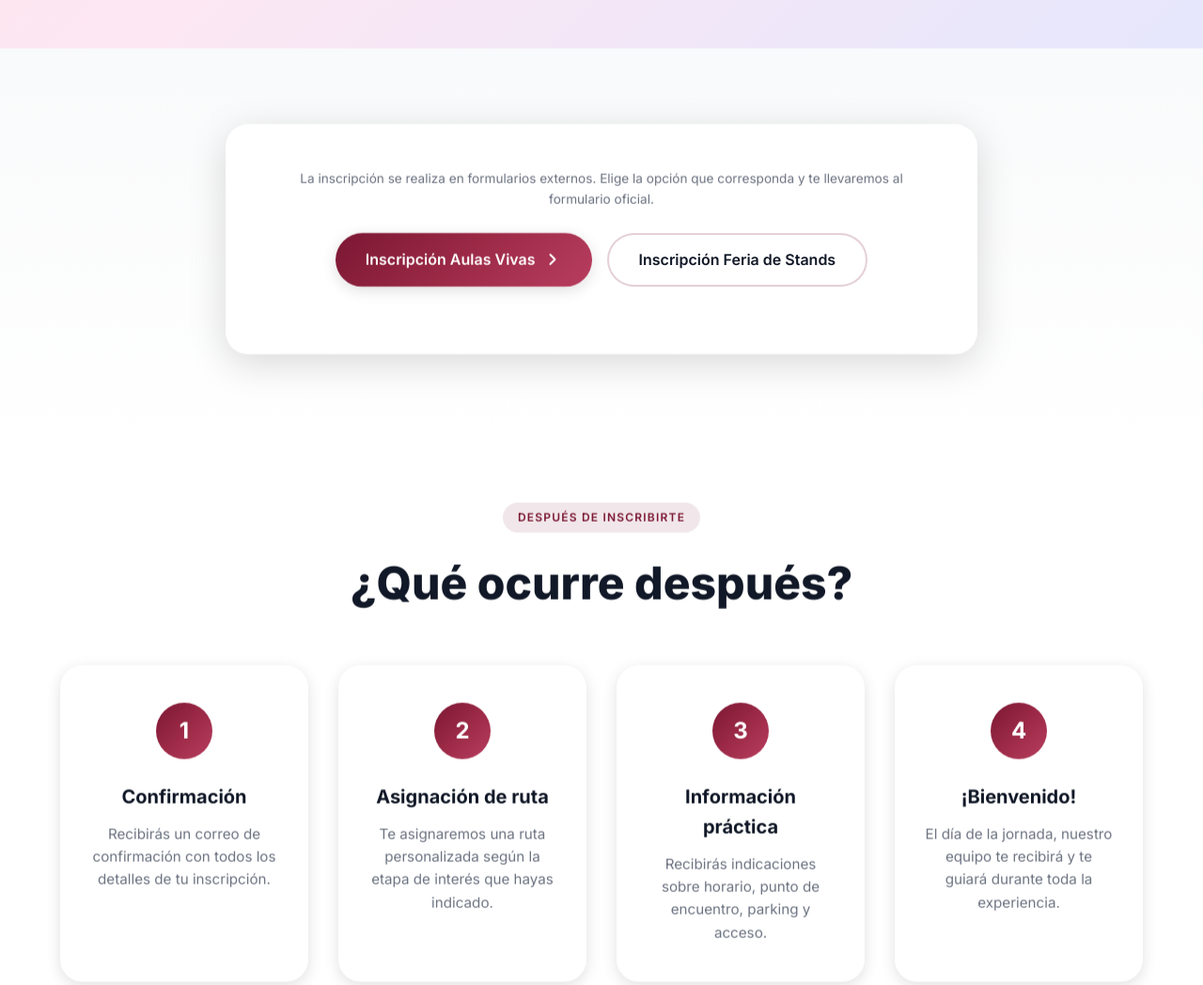
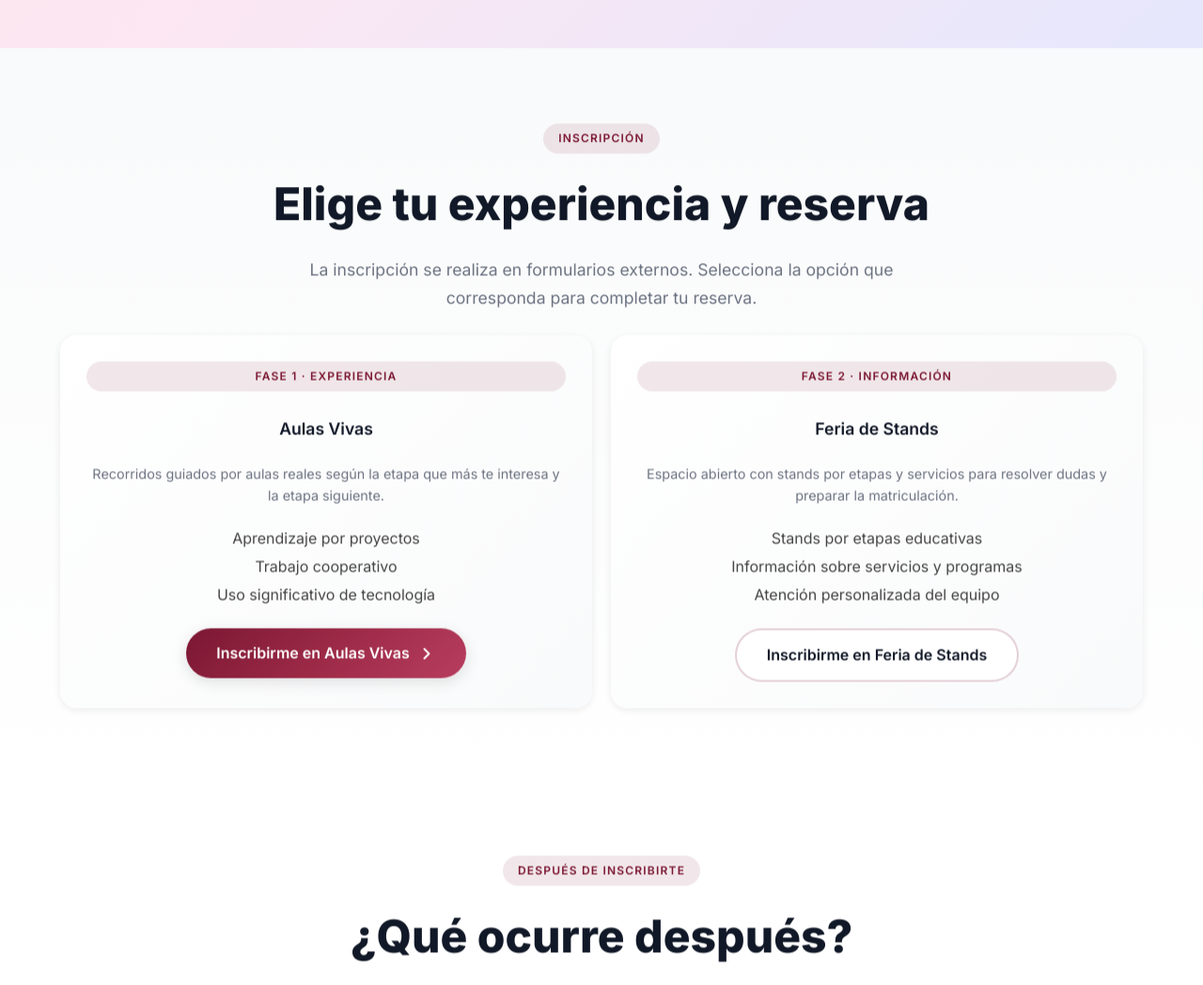
Before and after one commit to santamarialablanca/ppaa25, a plain HTML site: page inscripcion.html in a window 1280 px wide. Shown: the part 500-1548 px from the top of the page at 94% size. Drawn offline with Linux system fonts and the light colour scheme.

Commit message:
formulario

```diff
--- a/inscripcion.html
+++ b/inscripcion.html
@@ -56,23 +56,43 @@
   <!-- CTA EXTERNA -->
   <section class="section section-form parallax-section" id="inscripcion">
     <div class="container">
-      <div class="form-container" style="text-align: center;">
-        <div class="form-section" style="margin-bottom: 24px;">
-          <p class="form-hint" style="max-width: 680px; margin: 0 auto 24px;">
-            La inscripción se realiza en formularios externos. Elige la opción que corresponda
-            y te llevaremos al formulario oficial.
+      <div class="section-header" style="text-align: center; margin-bottom: 24px;">
+        <div class="section-badge">Inscripción</div>
+        <h2 class="section-title">Elige tu experiencia y reserva</h2>
+        <p class="section-subtitle" style="max-width: 720px; margin: 0 auto;">
+          La inscripción se realiza en formularios externos. Selecciona la opción que corresponda
+          para completar tu reserva.
         </p>
-          <div class="hero-actions" style="justify-content: center;">
-            <a href="https://forms.example.com/aulas-vivas" class="btn btn-primary">
-              <span>Inscripción Aulas Vivas</span>
+      </div>
+      <div class="quick-info-grid" style="display: grid; grid-template-columns: repeat(auto-fit, minmax(260px, 1fr)); gap: 20px; align-items: stretch;">
+        <div class="info-card card-link-animated" style="padding: 28px; display: flex; flex-direction: column; gap: 14px; border-radius: 18px;">
+          <div class="section-badge" style="display: inline-block; margin-bottom: 12px;">Fase 1 · Experiencia</div>
+          <h3>Aulas Vivas</h3>
+          <p>Recorridos guiados por aulas reales según la etapa que más te interesa y la etapa siguiente.</p>
+          <ul style="margin: 8px auto 4px; padding: 0; list-style: none; color: #444; line-height: 1.5; text-align: center; max-width: 320px;">
+            <li style="margin-bottom: 6px;">Aprendizaje por proyectos</li>
+            <li style="margin-bottom: 6px;">Trabajo cooperativo</li>
+            <li style="margin-bottom: 6px;">Uso significativo de tecnología</li>
+          </ul>
+          <a href="https://forms.example.com/aulas-vivas" class="btn btn-primary" style="align-self: center; min-width: 240px;">
+            <span>Inscribirme en Aulas Vivas</span>
             <svg width="20" height="20" viewBox="0 0 20 20" fill="none">
               <path d="M7.5 15L12.5 10L7.5 5" stroke="currentColor" stroke-width="2" stroke-linecap="round" stroke-linejoin="round"/>
             </svg>
           </a>
-            <a href="https://forms.example.com/feria-stands" class="btn btn-secondary">
-              Inscripción Feria de Stands
+        </div>
+        <div class="info-card card-link-animated" style="padding: 28px; display: flex; flex-direction: column; gap: 14px; border-radius: 18px;">
+          <div class="section-badge" style="display: inline-block; margin-bottom: 12px;">Fase 2 · Información</div>
+          <h3>Feria de Stands</h3>
+          <p>Espacio abierto con stands por etapas y servicios para resolver dudas y preparar la matriculación.</p>
+          <ul style="margin: 8px auto 4px; padding: 0; list-style: none; color: #444; line-height: 1.5; text-align: center; max-width: 320px;">
+            <li style="margin-bottom: 6px;">Stands por etapas educativas</li>
+            <li style="margin-bottom: 6px;">Información sobre servicios y programas</li>
+            <li style="margin-bottom: 6px;">Atención personalizada del equipo</li>
+          </ul>
+          <a href="https://forms.example.com/feria-stands" class="btn btn-secondary" style="align-self: center; min-width: 240px;">
+            Inscribirme en Feria de Stands
           </a>
-          </div>
         </div>
       </div>
     </div>
```
Lines whose indentation alone changed are shown as unchanged.
